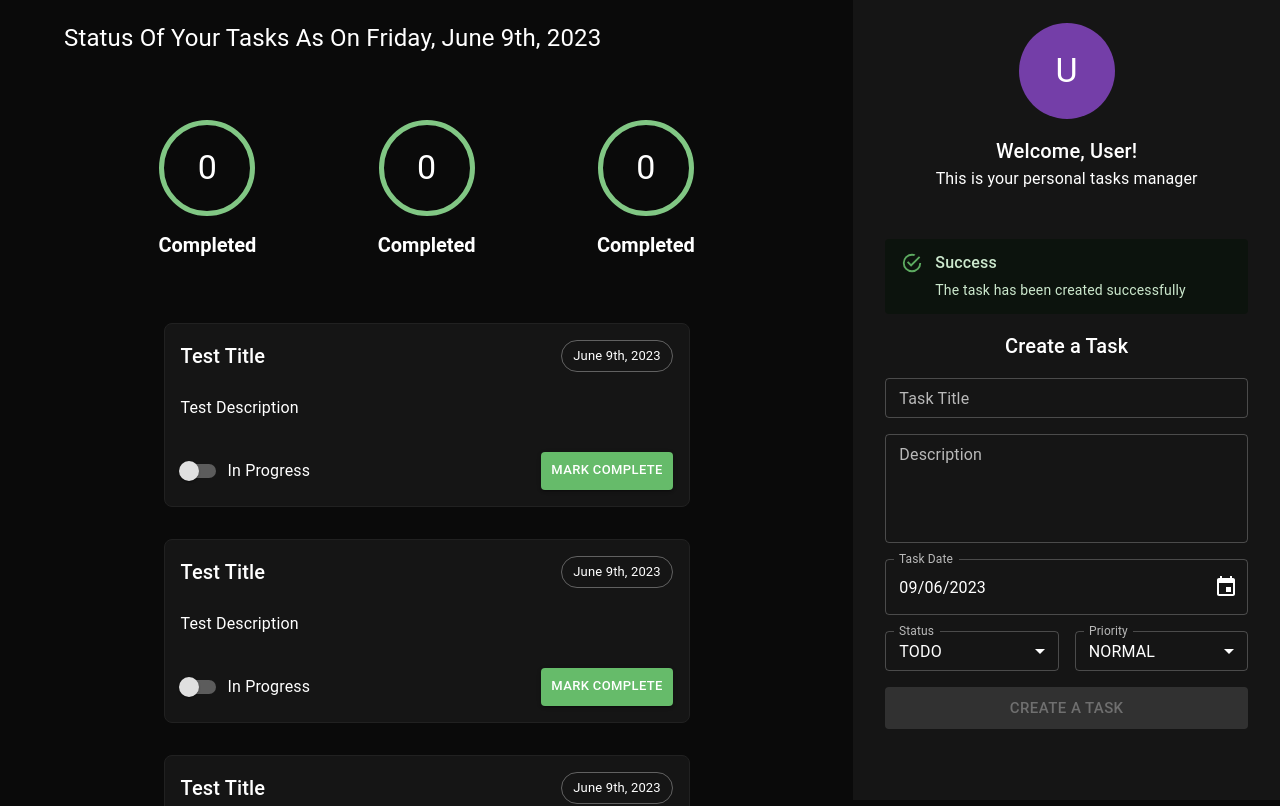
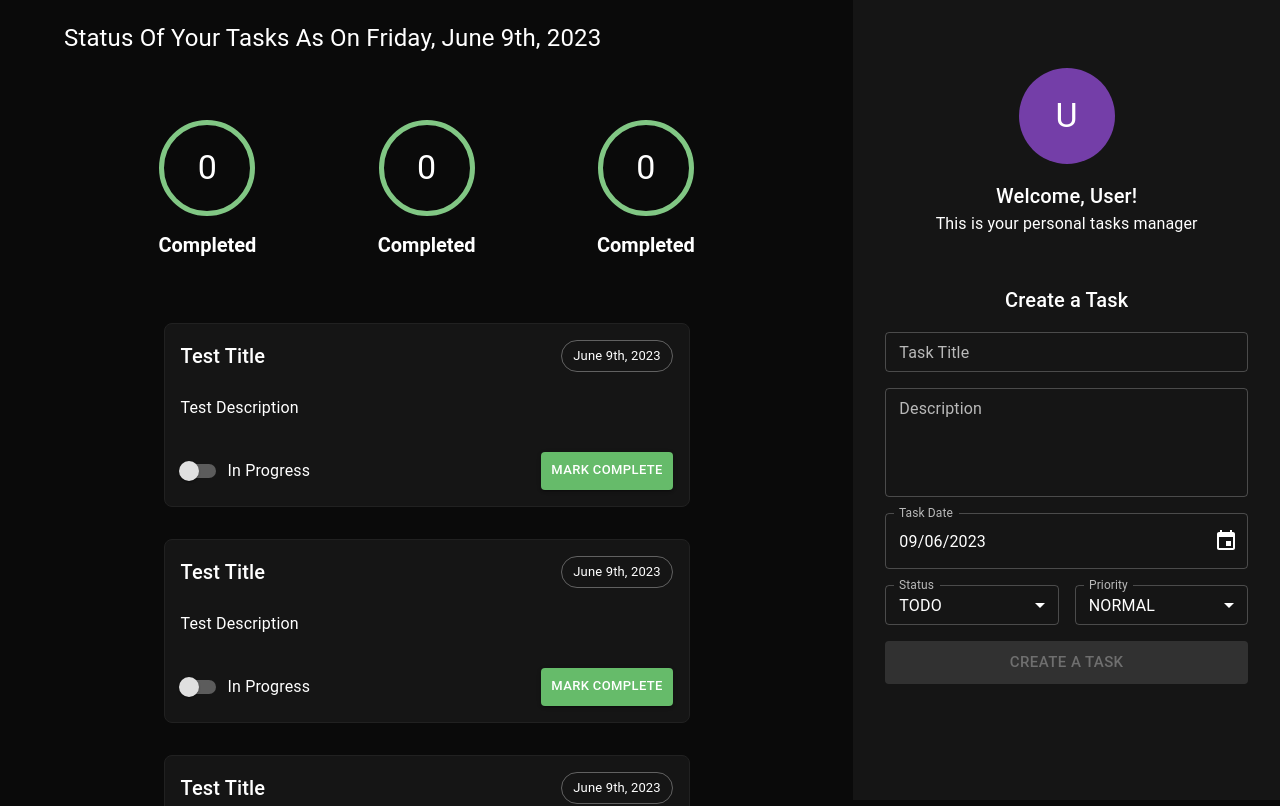
Before and after one commit to SharinLana/typescript-fullstack-tasks-manager, a React (Create React App) app in the folder client/: page / in a window 1280 px wide. Shown: the top 806 px of the page. Built offline with nearby package versions, Linux system fonts and the light colour scheme.

Commit message:
display the Alert component conditionally in the TaskForm

```diff
--- a/client/src/components/taskForm/TaskForm.tsx
+++ b/client/src/components/taskForm/TaskForm.tsx
@@ -63,7 +63,6 @@ const TaskForm: FC = (): ReactElement => {
     return () => {
       clearTimeout(alertTimeout);
     };
-
   }, [createTaskMutation.isSuccess]);
 
   return (
@@ -77,10 +76,12 @@ const TaskForm: FC = (): ReactElement => {
         width: '100%',
       }}
     >
-      <Alert severity="success" sx={{ width: '100%', marginBottom: '16px' }}>
-        <AlertTitle>Success</AlertTitle>
-        The task has been created successfully
-      </Alert>
+      {showSuccessAlert && (
+        <Alert severity="success" sx={{ width: '100%', marginBottom: '16px' }}>
+          <AlertTitle>Success</AlertTitle>
+          The task has been created successfully
+        </Alert>
+      )}
 
       <Typography mb={2} component="h2" variant="h6">
         Create a Task
```
